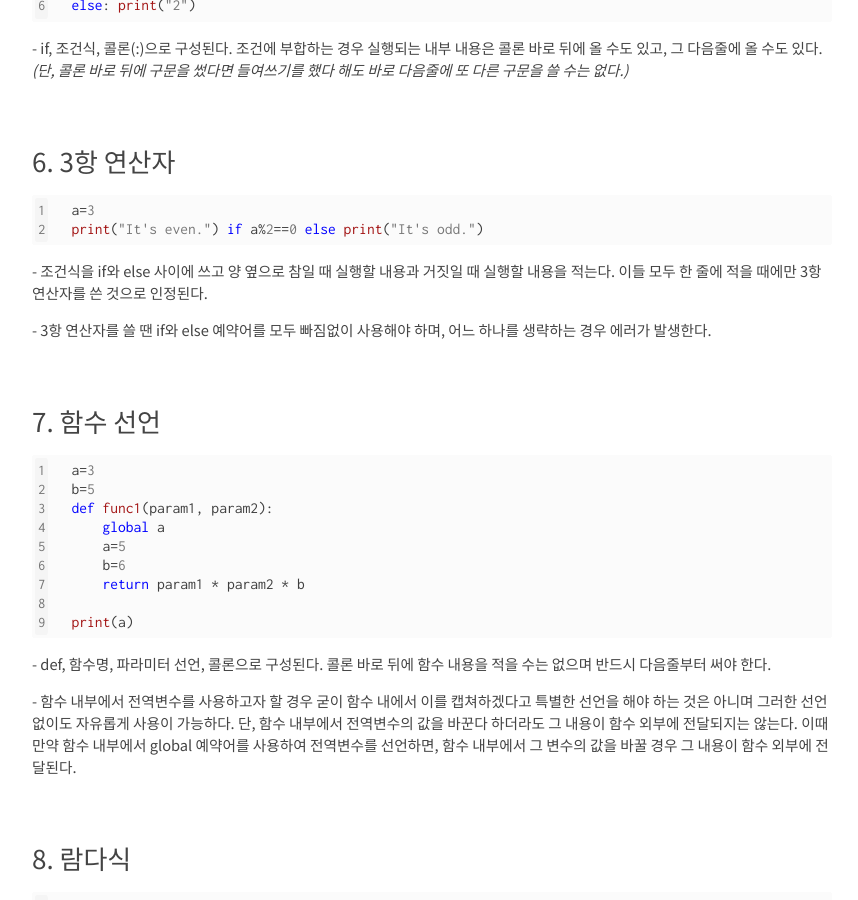
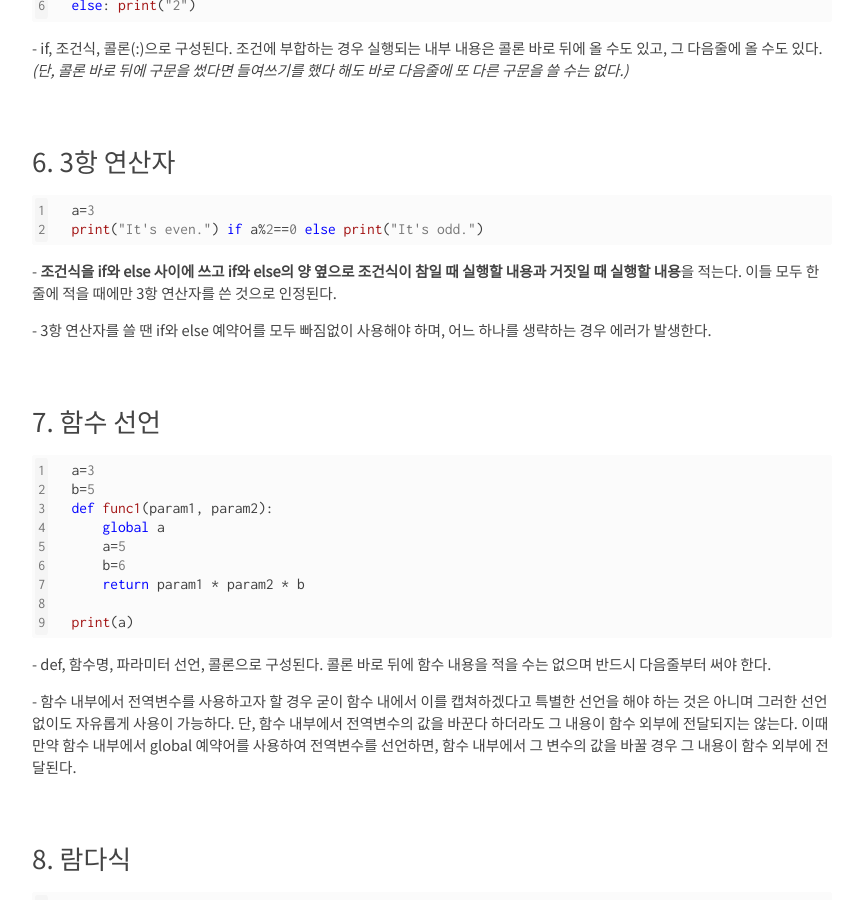
Before and after one commit to kangwooklee29/blog, a Jekyll site: the page built from Python/_posts/2021-10-11-파이썬 기본 문법(연산자, 조건문, 함수선언 등).md, in a window 1280 px wide and 900 px high, scrolled down 1960 px. Shown: the whole window, without its empty margins (208-1066 px from the left). Built offline with Jekyll 4.4.1, drawn with Linux system fonts in a browser that asks for light colours; nearby versions of some CDN libraries; our own code applies the rules of GitHub Pages for plain Markdown files; comment, search, counter and statistics services are not loaded.

Commit message:
Update 2021-10-11-파이썬 기본 문법(연산자, 조건문, 함수선언 등).md

````diff
--- a/Python/_posts/2021-10-11-파이썬 기본 문법(연산자, 조건문, 함수선언 등).md
+++ b/Python/_posts/2021-10-11-파이썬 기본 문법(연산자, 조건문, 함수선언 등).md
@@ -82,7 +82,7 @@ a=3
 print("It's even.") if a%2==0 else print("It's odd.")
 ```
 
-\- 조건식을 if와 else 사이에 쓰고 양 옆으로 참일 때 실행할 내용과 거짓일 때 실행할 내용을 적는다. 이들 모두 한 줄에 적을 때에만 3항 연산자를 쓴 것으로 인정된다.
+\- **조건식을 if와 else 사이에 쓰고 if와 else의 양 옆으로 조건식이 참일 때 실행할 내용과 거짓일 때 실행할 내용**을 적는다. 이들 모두 한 줄에 적을 때에만 3항 연산자를 쓴 것으로 인정된다.
 
 \- 3항 연산자를 쓸 땐 if와 else 예약어를 모두 빠짐없이 사용해야 하며, 어느 하나를 생략하는 경우 에러가 발생한다.
 
````
